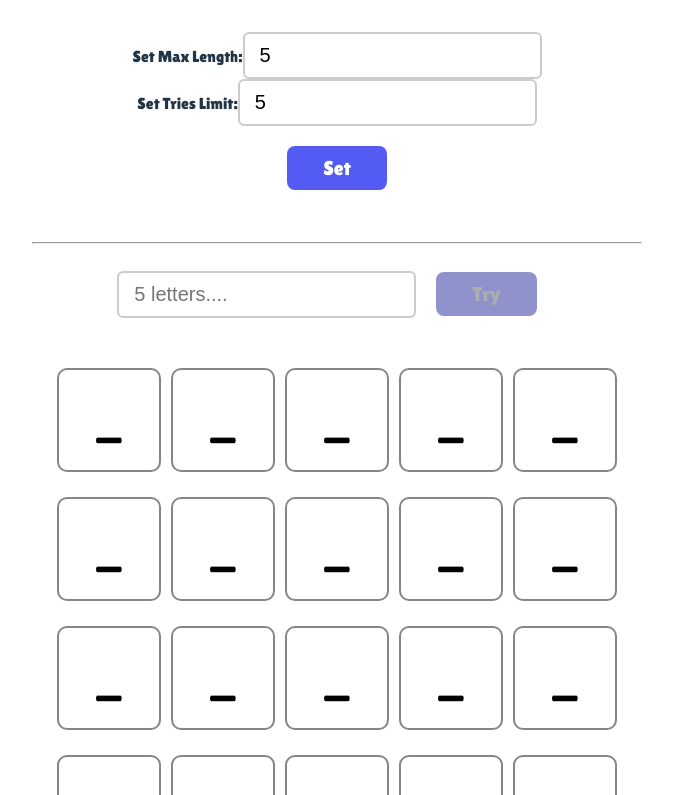
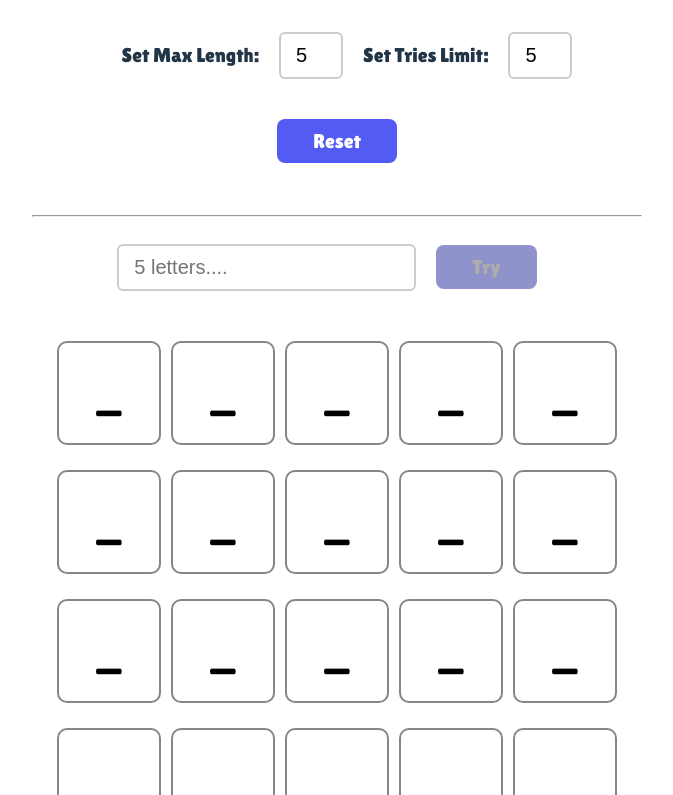
Before and after one commit to 7linso/Wordly, a React (Vite) app in the folder wordly/: page / in a window 1280 px wide. Shown: the top 795 px of the page, without its empty margins (303-976 px from the left). Built offline with nearby package versions, Linux system fonts and the light colour scheme.

Commit message:
letter status corrected

```diff
--- a/wordly/src/App.jsx
+++ b/wordly/src/App.jsx
@@ -1,20 +1,18 @@
 
 import GuessForm from './components/GuessForm'
 import SetupForm from './components/SetupForm'
+import Grid from './components/Grid'
+
 import './css/App.css'
 
 import { useState, useEffect } from "react"
 
 function App() {
-  const [isGameStarted, setIsGameStarted] = useState(false);
 
   const wordToGuess = 'react'
 
   const [wordLength, setWordLength] = useState(5)
   const [numOfTries, setNumOfTries] = useState(5)
-
-  // const [arrayOfTries, setArrayOfTries] = useState(Array(numOfTries).fill({ word: "_____", letterStatus: Array(wordLength).fill('default') }))
-
   const [arrayOfTries, setArrayOfTries] = useState([]);
 
   useEffect(() => {
@@ -25,12 +23,11 @@ function App() {
   return (
     <>
       <SetupForm wordLength={wordLength} setWordLength={setWordLength}
-        numOfTries={numOfTries} setNumOfTries={setNumOfTries}
-        setIsGameStarted={setIsGameStarted}/>
+        numOfTries={numOfTries} setNumOfTries={setNumOfTries}/>
       <hr />
       <GuessForm wordToGuess={wordToGuess} wordLength={wordLength}
         arrayOfTries={arrayOfTries} setArrayOfTries={setArrayOfTries}/>
-
+      <Grid arrayOfTries={arrayOfTries} />
     </>
 
   )
--- a/wordly/src/components/GuessForm.jsx
+++ b/wordly/src/components/GuessForm.jsx
@@ -1,5 +1,4 @@
 import '../css/Form.css'
-import Grid from './Grid'
 
 import { useState } from 'react'
 
@@ -10,22 +9,32 @@ export default function GuessForm({ wordToGuess, wordLength, arrayOfTries, setAr
 
 
     const checkLetterStatus = () => {
-        let checkWord = wordToGuess.split('')
-        let letterStatus = []
+        const checkWord = wordToGuess.split('')
+        const letterStatus = Array(wordToGuess.length).fill('incorrect')
+        const usedIndexes = new Set()
 
         typedWord.split('').forEach((letter, index) => {
             if (checkWord[index] === letter) {
                 letterStatus[index] = 'correct'
-                checkWord[index] = '.'
-            } else if (checkWord.includes(letter)) {
+                checkWord[index] = null
+                usedIndexes.add(index)
+            }
+        });
+
+        typedWord.split('').forEach((letter, index) => {
+            if (letterStatus[index] === 'correct') return;
+
+            const foundIndex = checkWord.findIndex((l, i) => l === letter && !usedIndexes.has(i))
+            if (foundIndex !== -1) {
                 letterStatus[index] = 'present'
-                checkWord[index] = '.'
-            } else {
-                letterStatus[index] = 'incorrect'
+                checkWord[foundIndex] = null
+                usedIndexes.add(foundIndex)
             }
-        })
+        });
+
         return letterStatus
-    }
+    };
+
 
     const handleGuess = (e) => {
         e.preventDefault()
@@ -51,7 +60,5 @@ export default function GuessForm({ wordToGuess, wordLength, arrayOfTries, setAr
 
             <button type='submit' className="input-btn" disabled={typedWord.length !== wordLength}>Try</button>
         </form>
-
-        <Grid arrayOfTries={arrayOfTries} />
     </>
 }
--- a/wordly/src/components/SetupForm.jsx
+++ b/wordly/src/components/SetupForm.jsx
@@ -12,19 +12,18 @@ export default function SetupForm({ wordLength, setWordLength, numOfTries, setNu
 
     return (
         <form onSubmit={handleSetGame} className="input-form">
-            <div>
-                <label htmlFor="numOfLetters">Set Max Length:</label>
-                <input type="text" id="numOfLetters" className="input" placeholder="5"
+            <div className="">
+                <label htmlFor="numOfLetters" className="input-label">Set Max Length:</label>
+                <input type="text" id="numOfLetters" className="input set" placeholder="5"
                     value={tempWordLength} onChange={(e) => setTempWordLength(Number(e.target.value))}
                 />
-            </div>
-            <div>
-                <label htmlFor="numOfTries">Set Tries Limit:</label>
-                <input type="text" id="numOfTries" className="input" placeholder="5"
+                <label htmlFor="numOfTries" className="input-label">Set Tries Limit:</label>
+                <input type="text" id="numOfTries" className="input set" placeholder="5"
                     value={tempNumOfTries} onChange={(e) => setTempNumOfTries(Number(e.target.value))}
                 />
             </div>
-            <button className="input-btn" type="submit">Set</button>
+
+            <button className="input-btn" type="submit">Reset</button>
         </form>
     );
 }
--- a/wordly/src/css/Form.css
+++ b/wordly/src/css/Form.css
@@ -66,3 +66,14 @@
 .input-btn:not(:disabled) {
     transition: all 0.3s ease-in-out;
 }
+
+.input-label{
+    padding: 10px;
+    margin: 10PX;
+    font-size: 20px;
+}
+
+.input.set{
+    width: 30px;
+    margin-bottom: 1em;
+}
```
